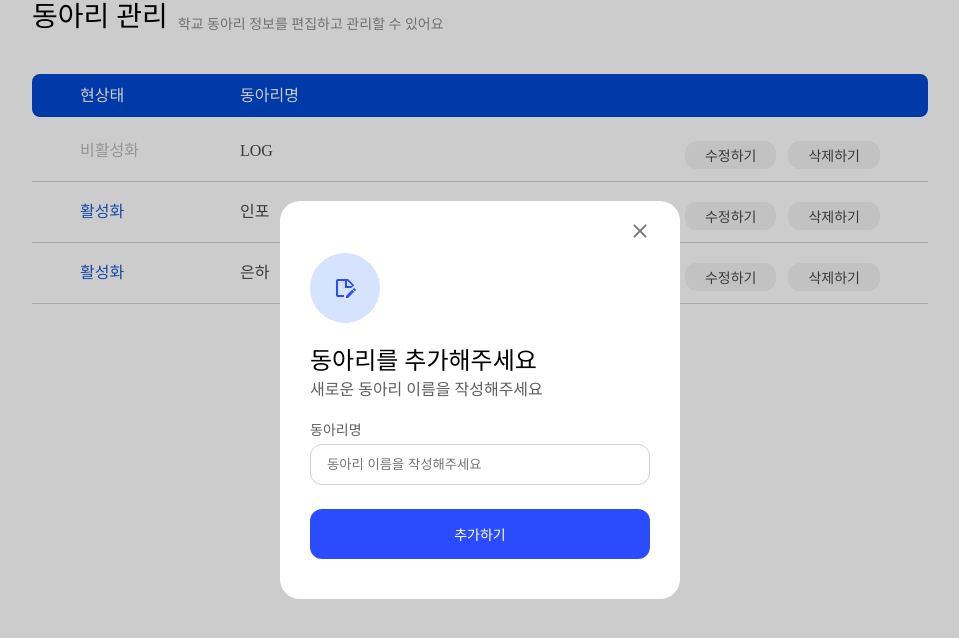
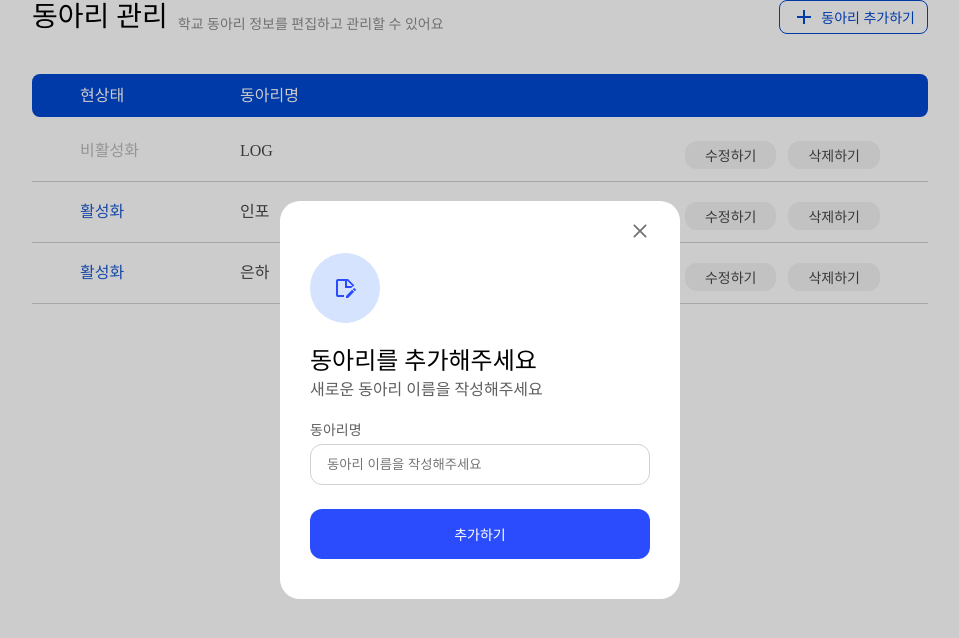
Before and after one commit to Log-Road/Road_FrontEnd, a React (Create React App) app: page /ClubManagement in a window 1280 px wide. Shown: the top 638 px of the page, without its empty margins (160-1119 px from the left). Built offline with nearby package versions, Linux system fonts and the light colour scheme; a web font is replaced by a local one.

Commit message:
✨ :: 문서 버튼 함수 프롭스 지정

```diff
--- a/src/components/Admin/DocumentButton.tsx
+++ b/src/components/Admin/DocumentButton.tsx
@@ -3,13 +3,14 @@ import styled from "styled-components";
 
 interface ButtonProps {
     icon?: React.ElementType,
-    text?: string
+    text?: string,
+    onClick?: () => void
 }
 
-export default function DocumentButton({icon: Icon, text}: ButtonProps) {
+export default function DocumentButton({icon: Icon, text, onClick}: ButtonProps) {
 
     return (
-        <Container>
+        <Container onClick={onClick}>
             {Icon && <Icon/>}
             <Text>{text}</Text>
         </Container>
--- a/src/components/Admin/ManagementTitleWrap.tsx
+++ b/src/components/Admin/ManagementTitleWrap.tsx
@@ -1,61 +1,75 @@
-import React from "react";
 import styled from "styled-components";
 import DocumentButton from "../../components/Admin/DocumentButton";
 import { Plus, Exchange } from "../../assets/Admin";
 
-interface PropsType {
-    id?: string,
-    title?: string
-    info?: string
+interface ButtonConfig {
+    icon: React.FunctionComponent<React.SVGProps<SVGSVGElement>>;
+    text: string;
 }
 
-export default function ManagementTitleWrap({ id, title, info }: PropsType) {
+interface ButtonConfigs {
+    [key: string]: ButtonConfig[];
+}
+
+interface PropsType {
+    id: string;
+    title: string;
+    info: string;
+    onClick: () => void;
+}
+
+const buttonConfigs: ButtonConfigs = {
+    person: [
+        { icon: Plus, text: "인원 문서로 추가하기" },
+        { icon: Exchange, text: "인원 문서로 수정하기" },
+    ],
+    contest: [{ icon: Plus, text: "대회 추가하기" }],
+    club: [{ icon: Plus, text: "동아리 추가하기" }],
+};
+
+export default function ManagementTitleWrap({ id, title, info, onClick }: PropsType) {
+    const renderDocumentButtons = () => {
+        const buttons = buttonConfigs[id] || [];
+        return buttons.map(({ icon, text }, index) => (
+            <DocumentButton key={index} icon={icon} text={text} onClick={onClick} />
+        ));
+    };
 
     return (
-        <>
         <Container>
             <TitleAndInfo>
                 <Title>{title}</Title>
                 <SubInfo>{info}</SubInfo>
             </TitleAndInfo>
             <TitleAndInfo>
-                    {id === "person" && (
-                        <>
-                            <DocumentButton icon={Plus} text="인원 문서로 추가하기" />
-                            <DocumentButton icon={Exchange} text="인원 문서로 수정하기" />
-                        </>
-                    )}
-                    {id === "contest" && (
-                        <DocumentButton icon={Plus} text="대회 추가하기" />
-                    )}
+                {renderDocumentButtons()}
             </TitleAndInfo>
         </Container>
-        </>
-    )
+    );
 }
 
 const Container = styled.div`
     display: flex;
     justify-content: space-between;
-`
+`;
 
 const TitleAndInfo = styled.div`
     display: flex;
     align-items: flex-end;
     gap: 10px;
-`
+`;
 
 const Title = styled.p`
     font-family: "Pretendard-Semibold";
     font-size: 28px;
-`
+`;
 
 const SubInfo = styled.p`
     font-family: "Pretendard-Medium";
     font-size: 14px;
-color: #8C8C8C;
+    color: #8c8c8c;
 
-@media screen and (max-width:1220px) {
+    @media screen and (max-width: 1220px) {
         display: none;
     }
-`
+`;
```
Lines whose indentation alone changed are shown as unchanged.
